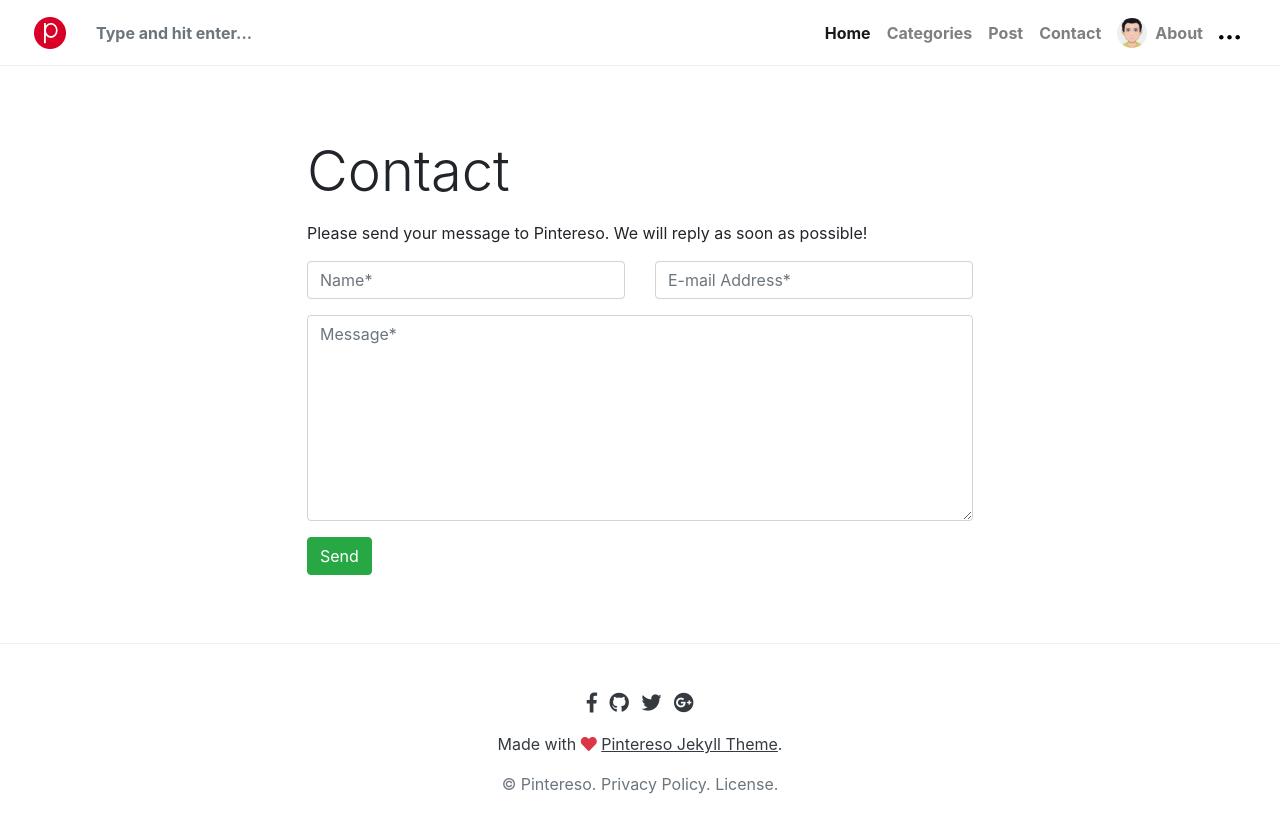
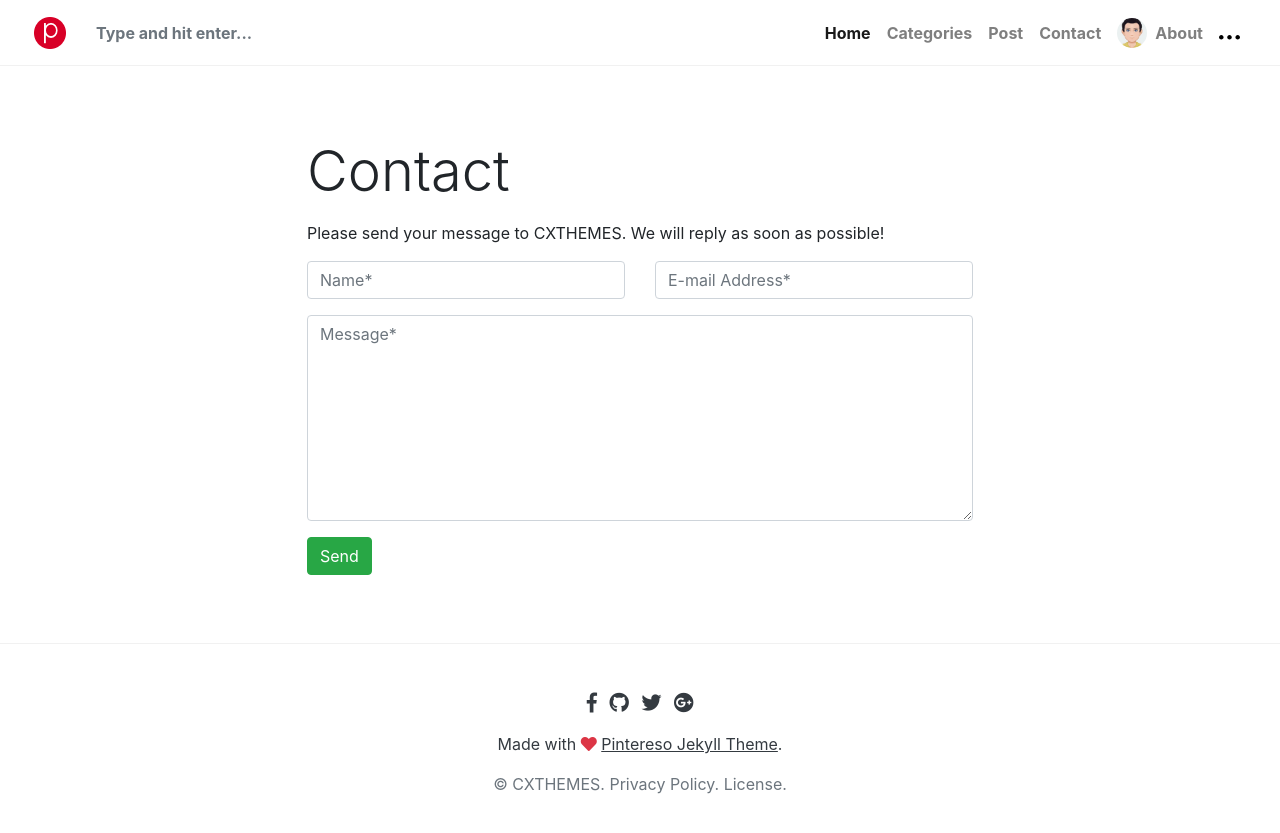
Before and after one commit to saikothasan/template-pintereso, a Jekyll site: the page built from _pages/contact.md, in a window 1280 px wide. Shown: the top 833 px of the page. Built offline with Jekyll 4.4.1, drawn with Linux system fonts in a browser that asks for light colours; nearby versions of some CDN libraries; library files that are not in the unit come from our copies; comment, search, counter and statistics services are not loaded.

Commit message:
Update _config.yml

```diff
--- a/_config.yml
+++ b/_config.yml
@@ -1,11 +1,11 @@
 # Site
-name: 'Pintereso'
-description: 'Pintereso is a free Jekyll theme for awesome people like you, Pinterest like.'
+name: 'CXTHEMES'
+description: 'Jekyll theme for awesome people like you, Pinterest like.'
 logo: 'assets/images/logo.png'
 favicon: 'assets/images/logo.png'
-baseurl: '/template-pintereso-bootstrap-jekyll'
+baseurl: '/'
 avatar: 'assets/images/sal.jpg'
-disqus: 'demowebsite'
+disqus: 'sobkiso'
 email: 'wowthemesnet@gmail.com'
 
 include: ["_pages"]
```
